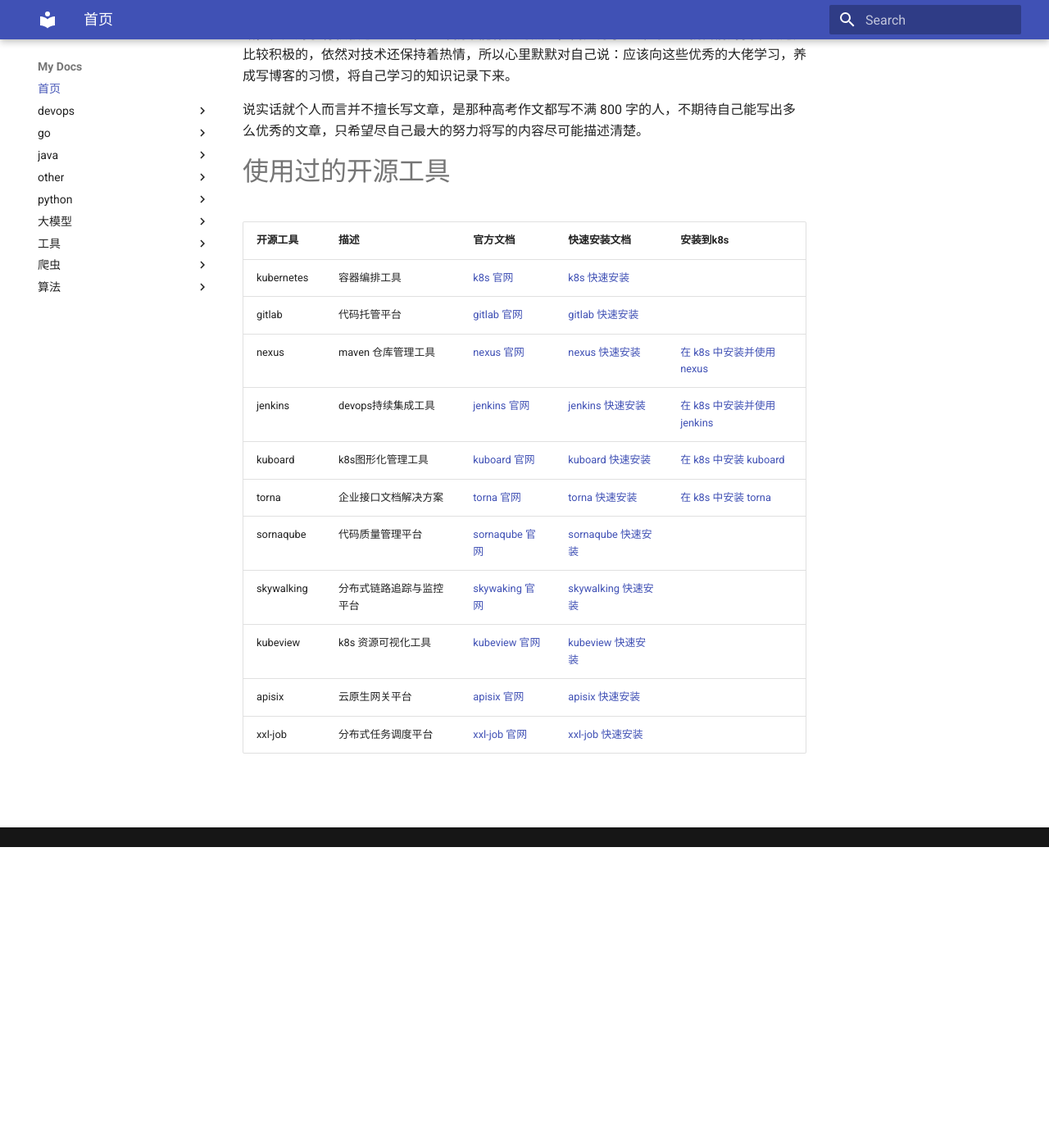
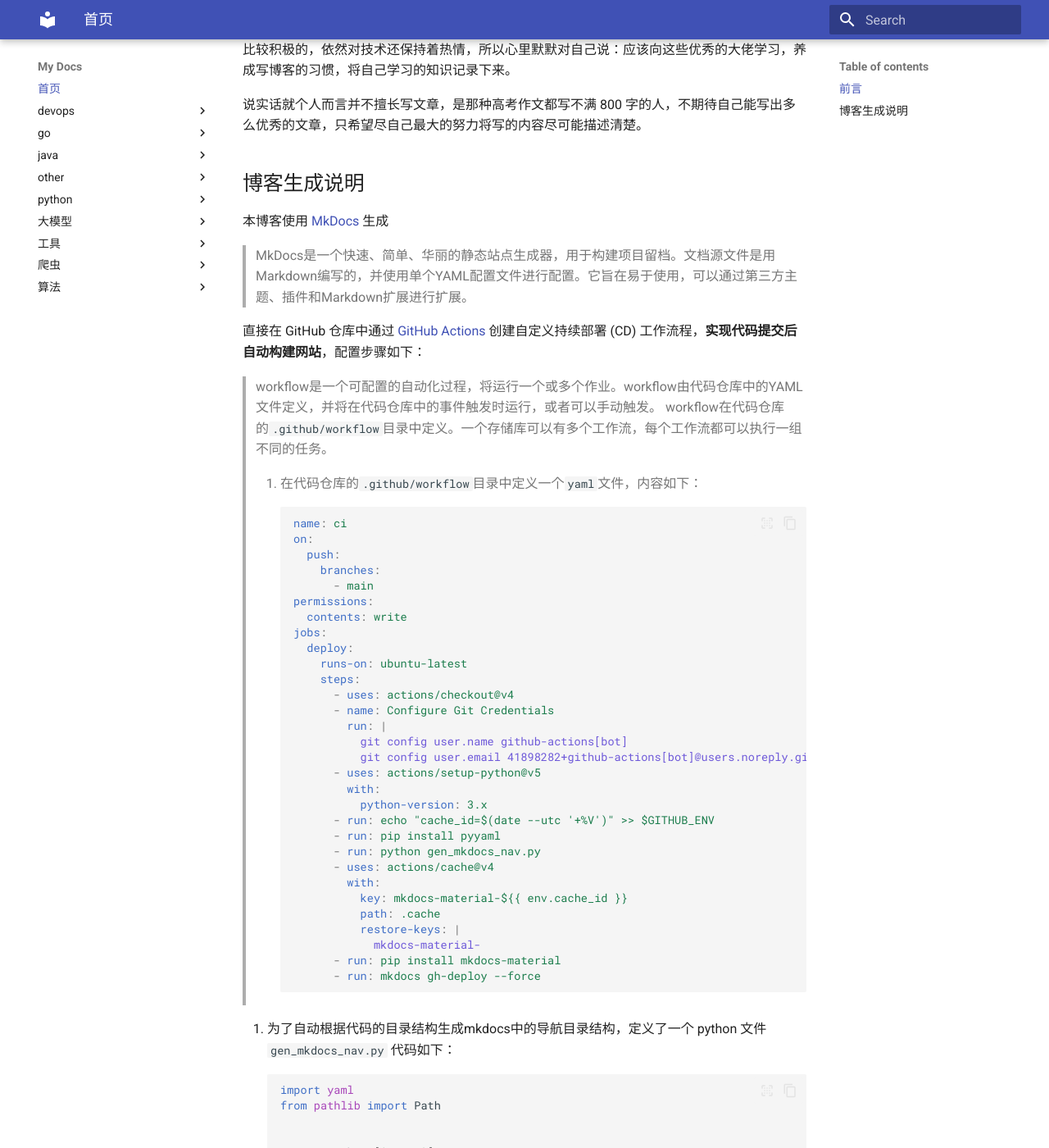
Before and after one commit to edisonwd/myblog, an MkDocs documentation site: the page built from docs/index.md, in a window 1280 px wide and 1400 px high, scrolled down 367 px. Shown: the whole window at 82% size. Built offline with MkDocs 1.6.1 and Material for MkDocs 9.7.7, drawn with Linux system fonts in a browser that asks for light colours; old or Windows-style settings are respelled for this version of MkDocs; some of the changed text lies outside the part shown.

Commit message:
Update index.md

````diff
--- a/docs/index.md
+++ b/docs/index.md
@@ -1,7 +1,7 @@
 # myblog
 记录一些学习笔记
 
-# 前言
+## 前言
 
 > 纸上得来终觉浅，绝知此事要躬行
 
@@ -9,18 +9,143 @@
 
 说实话就个人而言并不擅长写文章，是那种高考作文都写不满 800 字的人，不期待自己能写出多么优秀的文章，只希望尽自己最大的努力将写的内容尽可能描述清楚。
 
-# 使用过的开源工具
 
-| 开源工具   | 描述                     | 官方文档                                         | 快速安装文档                                                 | 安装到k8s                                                    |
-| ---------- | ------------------------ | ------------------------------------------------ | ------------------------------------------------------------ | ------------------------------------------------------------ |
-| kubernetes | 容器编排工具             | [k8s 官网](https://kubernetes.io/zh/docs/home/)  | [k8s 快速安装](https://www.kuboard.cn/install/install-k8s.html) |                                                              |
-| gitlab     | 代码托管平台             | [gitlab 官网](https://about.gitlab.com/)         | [gitlab 快速安装](https://about.gitlab.com/install/)         |                                                              |
-| nexus      | maven 仓库管理工具       | [nexus 官网](https://www.sonatype.com/)          | [nexus 快速安装](https://help.sonatype.com/repomanager3/download) | [在 k8s 中安装并使用 nexus](./在k8s中安装并使用nexus.md)     |
-| jenkins    | devops持续集成工具       | [jenkins 官网](https://www.jenkins.io/)          | [jenkins 快速安装](https://www.jenkins.io/download/)         | [在 k8s 中安装并使用 jenkins](./在k8s中安装并使用jenkins.md) |
-| kuboard    | k8s图形化管理工具        | [kuboard 官网](https://www.kuboard.cn/)          | [kuboard 快速安装](https://www.kuboard.cn/install/install-dashboard.html#安装) | [在 k8s 中安装 kuboard ](https://www.kuboard.cn/install/install-dashboard.html#安装) |
-| torna      | 企业接口文档解决方案     | [torna 官网](http://torna.cn/)                   | [torna 快速安装](https://gitee.com/durcframework/torna#%E6%96%B9%E5%BC%8F2docker%E8%BF%90%E8%A1%8C) | [在 k8s 中安装 torna](https://gitee.com/durcframework/torna/tree/master/torna-on-kubernetes) |
-| sornaqube  | 代码质量管理平台         | [sornaqube 官网](https://www.sonarqube.org/)     | [sornaqube 快速安装](https://www.sonarqube.org/downloads/)   |                                                              |
-| skywalking | 分布式链路追踪与监控平台 | [skywaking 官网](https://skywalking.apache.org/) | [skywalking 快速安装](https://skywalking.apache.org/downloads/) |                                                              |
-| kubeview   | k8s 资源可视化工具       | [kubeview 官网](http://kubeview.benco.io/)       | [kubeview 快速安装](https://github.com/benc-uk/kubeview)     |                                                              |
-| apisix     | 云原生网关平台           | [apisix 官网](https://apisix.apache.org/)        | [apisix 快速安装](https://apisix.apache.org/downloads)       |                                                              |
-| xxl-job    | 分布式任务调度平台       | [xxl-job 官网](https://www.xuxueli.com/xxl-job/) | [xxl-job 快速安装](https://www.xuxueli.com/xxl-job/)         |                                                              |
+## 博客生成说明
+
+本博客使用 [MkDocs](https://github.com/mkdocs/mkdocs) 生成
+> MkDocs是一个快速、简单、华丽的静态站点生成器，用于构建项目留档。文档源文件是用Markdown编写的，并使用单个YAML配置文件进行配置。它旨在易于使用，可以通过第三方主题、插件和Markdown扩展进行扩展。
+>
+
+直接在 GitHub 仓库中通过 [GitHub Actions](https://docs.github.com/en/actions/about-github-actions/understanding-github-actions) 创建自定义持续部署 (CD) 工作流程，**实现代码提交后自动构建网站**，配置步骤如下：
+
+> workflow是一个可配置的自动化过程，将运行一个或多个作业。workflow由代码仓库中的YAML文件定义，并将在代码仓库中的事件触发时运行，或者可以手动触发。
+> workflow在代码仓库的`.github/workflow`目录中定义。一个存储库可以有多个工作流，每个工作流都可以执行一组不同的任务。
+>
+1. 在代码仓库的`.github/workflow`目录中定义一个`yaml`文件，内容如下：
+```yaml
+name: ci
+on:
+  push:
+    branches:
+      - main
+permissions:
+  contents: write
+jobs:
+  deploy:
+    runs-on: ubuntu-latest
+    steps:
+      - uses: actions/checkout@v4
+      - name: Configure Git Credentials
+        run: |
+          git config user.name github-actions[bot]
+          git config user.email 41898282+github-actions[bot]@users.noreply.github.com
+      - uses: actions/setup-python@v5
+        with:
+          python-version: 3.x
+      - run: echo "cache_id=$(date --utc '+%V')" >> $GITHUB_ENV
+      - run: pip install pyyaml
+      - run: python gen_mkdocs_nav.py
+      - uses: actions/cache@v4
+        with:
+          key: mkdocs-material-${{ env.cache_id }}
+          path: .cache
+          restore-keys: |
+            mkdocs-material-
+      - run: pip install mkdocs-material
+      - run: mkdocs gh-deploy --force
+
+```
+
+2. 为了自动根据代码的目录结构生成mkdocs中的导航目录结构，定义了一个 python 文件 `gen_mkdocs_nav.py` 代码如下：
+```python
+import yaml
+from pathlib import Path
+
+
+ignore_path = ['image']
+
+def generate_nav_structure_recursive(path: Path, indent_level: int=0):
+    nav_structure = ""
+    indent = "  " * indent_level
+
+    for file_path in path.iterdir():
+        if file_path.name in ignore_path:
+            continue
+        if file_path.is_dir():
+            # 判断文件夹是否为空
+            if not any(file_path.iterdir()):
+                print(f"跳过空文件夹: {file_path.name}")
+                continue
+            nav_structure += f"{indent}- {file_path.name}:\n"
+            nav_structure += generate_nav_structure_recursive(file_path, indent_level + 1)
+        elif file_path.is_file():
+            # 获取文件相对于基础目录的相对路径
+            relative_path = file_path.relative_to(directory)
+            if file_path.name == 'index.md':
+                nav_structure += f"{indent}- 首页: {relative_path}\n"
+            else:
+                nav_structure += f"{indent}- {relative_path}\n"
+
+    return nav_structure
+
+def generate_nav_structure(directory: str):
+    root_path = Path(directory)
+    return generate_nav_structure_recursive(root_path, 1)
+
+
+
+def update_yaml_file(file_path, target_key, new_value):
+    """
+    读取YAML文件，替换指定键的值，并覆盖原文件
+    :param file_path: YAML文件路径
+    :param target_key: 需要替换的键名
+    :param new_value: 新的值
+    """
+    # 读取YAML文件
+    with open(file_path, 'r', encoding='utf-8') as file:
+        data = yaml.safe_load(file)  # 安全加载避免潜在风险
+
+    # 修改值
+    data[target_key] = new_value
+
+    # 覆盖写回文件
+    with open(file_path, 'w', encoding='utf-8') as file:
+        yaml.dump(data, file, allow_unicode=True, sort_keys=False)
+
+
+
+def yaml_to_dict(yaml_str: str) -> dict:
+    """
+    将YAML字符串转换为Python字典
+    :param yaml_str: 符合YAML格式的字符串
+    :return: 转换后的字典对象
+    """
+    try:
+        return yaml.safe_load(yaml_str)
+    except yaml.YAMLError as e:
+        raise ValueError(f"YAML解析失败: {str(e)}")
+    except Exception as e:
+        raise RuntimeError(f"转换发生意外错误: {str(e)}")
+
+
+def move_with_order(lst, target_order):
+    # 按 target_order 的顺序收集元素
+    moved = []
+    for target in target_order:
+        moved.extend([x for x in lst if isinstance(x, dict) and x.get(target)])
+    # 剩余元素保持原顺序
+    remaining = [x for x in lst if x not in moved]
+    return moved + remaining
+
+
+# 示例目录
+directory = "./docs"
+nav_structure = generate_nav_structure(directory)
+
+nav_list = yaml_to_dict(nav_structure)
+# 首页放在列表开头
+nav_list = move_with_order(nav_list, ['首页'])
+# 更新导航
+update_yaml_file('./mkdocs.yml', 'nav', nav_list)
+print('更新导航成功')
+```
````
